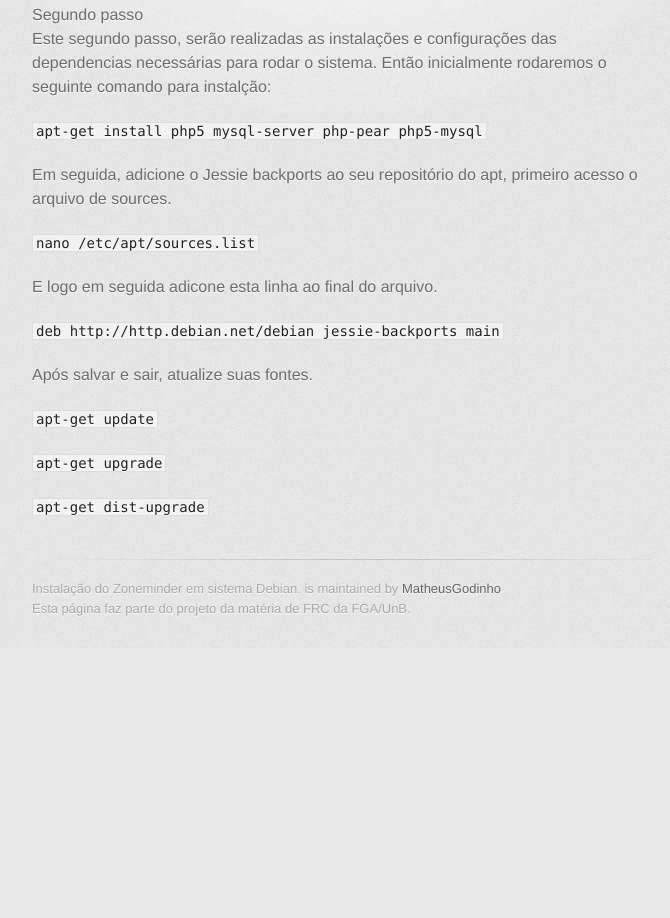
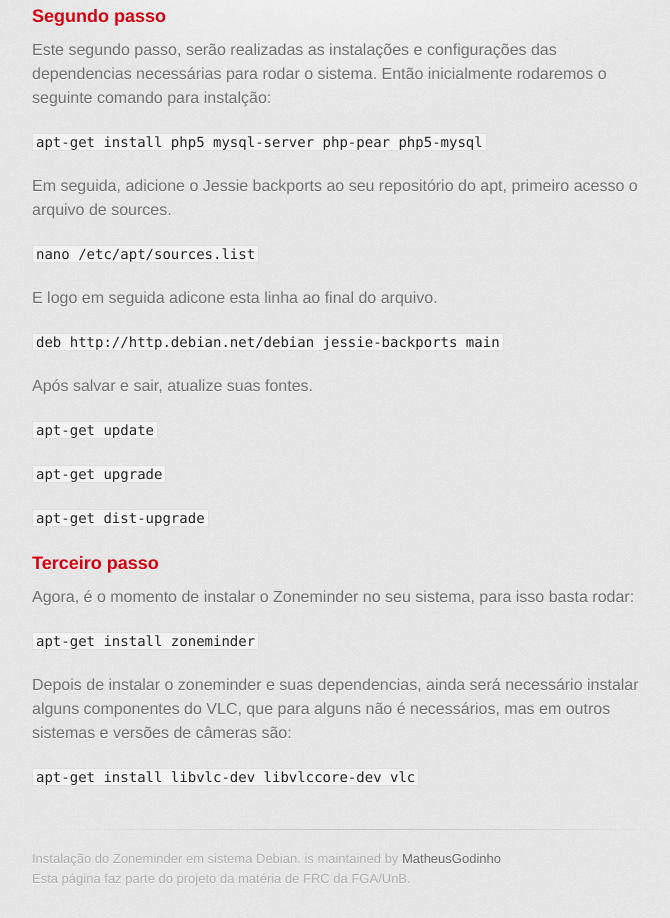
Before and after one commit to wendelas/CFTVRedes1-2016, a plain HTML site: page index.html in a window 1280 px wide. Shown: the part 460-1378 px from the top of the page, without its empty margins (298-968 px from the left). Before the commit the page ends 1108 px from the top, so only its background shows below. Drawn offline with Linux system fonts and the light colour scheme; a web font is replaced by a local one.

Commit message:
Concluindo segundo passo

```diff
--- a/index.html
+++ b/index.html
@@ -27,15 +27,14 @@
         <section id="main_content">
           <p>Este será um tutorial de como instalar o gerenciador de sistemas de Circuito Fechado (CFTV) Zoneminder em um sistema linux Debian 8.1 and 8.2 com arquitetura Amd64(Jessie).</p>
 
-<h3>
-<a class="anchor" aria-hidden="true"><span aria-hidden="true" class="octicon"></span></a>Primeiro passo</h3>
+<h3><a class="anchor" aria-hidden="true"><span aria-hidden="true" class="octicon"></span></a>Primeiro passo</h3>
 
 <p>O primeiro passo e importante dessa instalação, é que será necessário dentro do terminal está com acesso de <em>root</em>.</p>
 
 <p><code>sudo su</code></p>
         </section>
 
-<a class="anchor" aria-hidden="true"><span aria-hidden="true" class="octicon"></span></a>Segundo passo</h3>
+<h3><a class="anchor" aria-hidden="true"><span aria-hidden="true" class="octicon"></span></a>Segundo passo</h3>
 
 <p>Este segundo passo, serão realizadas as instalações e configurações das dependencias necessárias para rodar o sistema. Então inicialmente rodaremos o seguinte comando para instalção:</p>
 
@@ -55,6 +54,14 @@
 <p><code>apt-get upgrade</code></p>
 <p><code>apt-get dist-upgrade</code></p>
 
+<h3><a class="anchor" aria-hidden="true"><span aria-hidden="true" class="octicon"></span></a>Terceiro passo</h3>
+
+<p>Agora, é o momento de instalar o Zoneminder no seu sistema, para isso basta rodar:</p>
+<p><code> apt-get install zoneminder </code></p>
+
+<p> Depois de instalar o zoneminder e suas dependencias, ainda será necessário instalar alguns componentes do VLC, que para alguns não é necessários, mas em outros sistemas e versões de câmeras são:</p>
+<p><code>apt-get install libvlc-dev libvlccore-dev vlc</code></p>
+
 <footer>
           Instalação do Zoneminder em sistema Debian. is maintained by <a href="https://github.com/MatheusGodinho">MatheusGodinho</a><br>
           Esta página faz parte do projeto da matéria de FRC da FGA/UnB.
```
